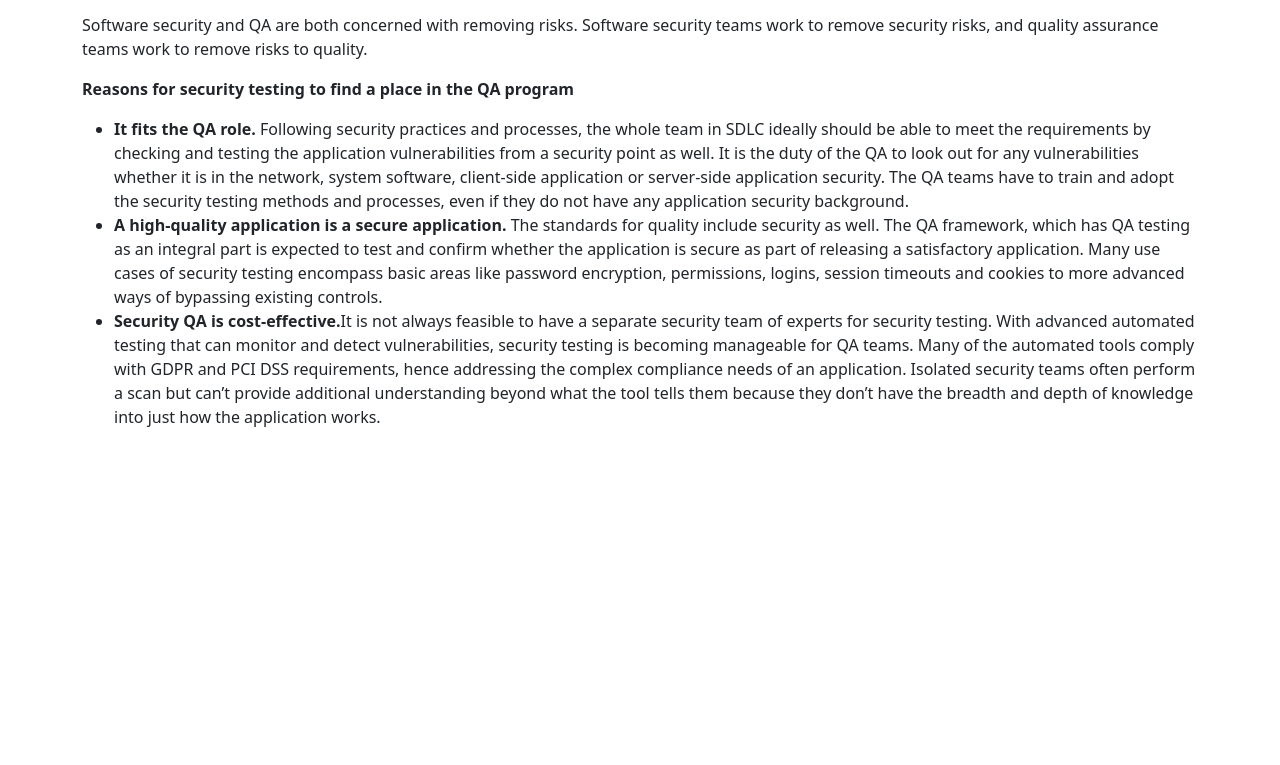
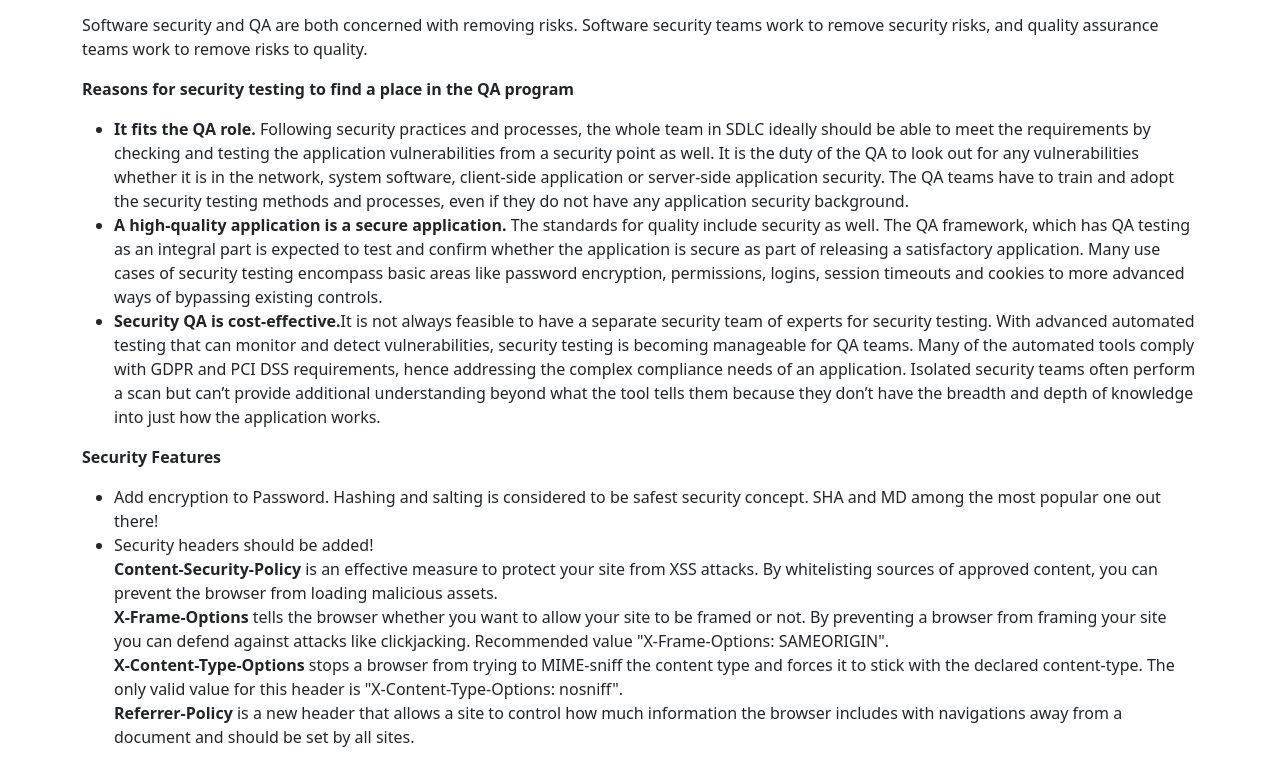
Before and after one commit to Uditesh/SQA, a website built with Vite: page views/security.html in a window 1280 px wide. Shown: the part 346-1111 px from the top of the page. Before the commit the page ends 800 px from the top, so only its background shows below. Built offline with nearby package versions, Linux system fonts and the light colour scheme.

Commit message:
update security

```diff
--- a/views/security.html
+++ b/views/security.html
@@ -75,6 +75,27 @@
                     tool tells them because they don’t have the breadth and depth of knowledge into just how the
                     application works.</li>
             </ul>
+            <p><strong>Security Features</strong></p>
+            <ul>
+                <li>Add encryption to Password. Hashing and salting is considered to be safest security concept. SHA and
+                    MD among the most popular one out there!
+                </li>
+                <li>Security headers should be added! <br>
+                    <strong>Content-Security-Policy</strong> is an effective measure to protect your site from XSS
+                    attacks. By whitelisting sources of approved content, you can
+                    prevent the browser from loading malicious assets. <br>
+                    <strong>X-Frame-Options</strong> tells the browser whether you want to allow your site to be framed
+                    or not. By preventing a browser from framing your
+                    site you can defend against attacks like clickjacking. Recommended value "X-Frame-Options:
+                    SAMEORIGIN". <br>
+                    <strong>X-Content-Type-Options</strong> stops a browser from trying to MIME-sniff the content type
+                    and forces it to stick with the declared content-type. The
+                    only valid value for this header is "X-Content-Type-Options: nosniff". <br>
+                    <strong>Referrer-Policy</strong> is a new header that allows a site to control how much information
+                    the browser includes with navigations away from a
+                    document and should be set by all sites.
+                </li>
+            </ul>
         </div>
 
     </div>
```
